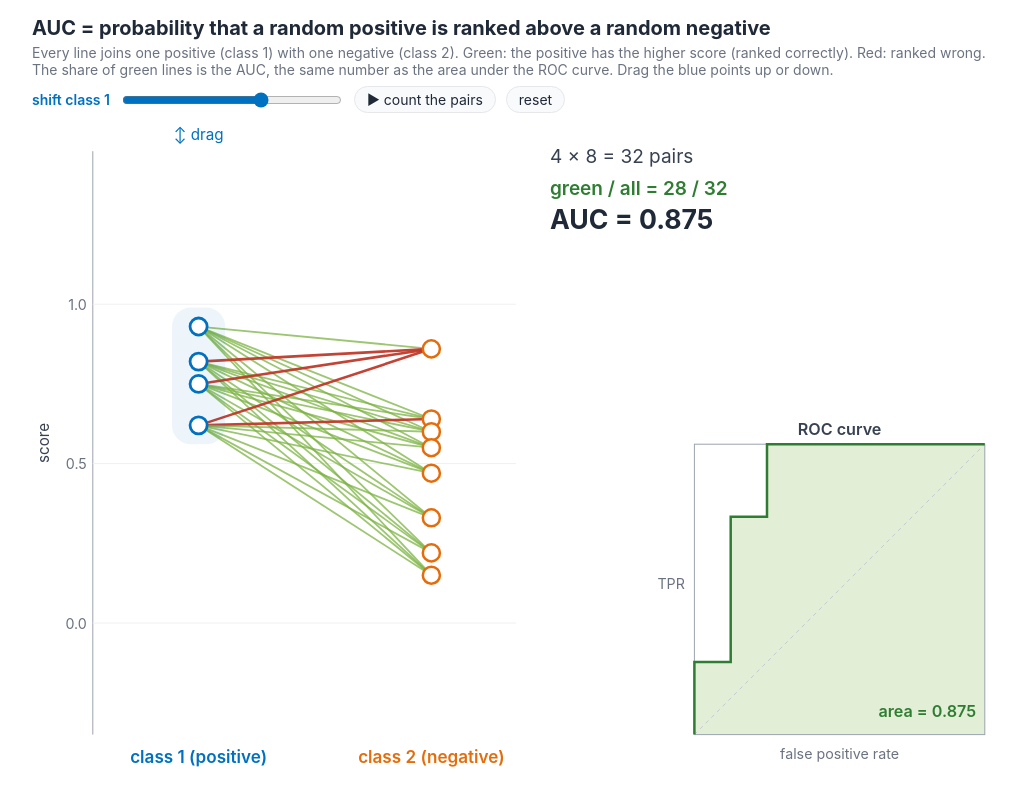
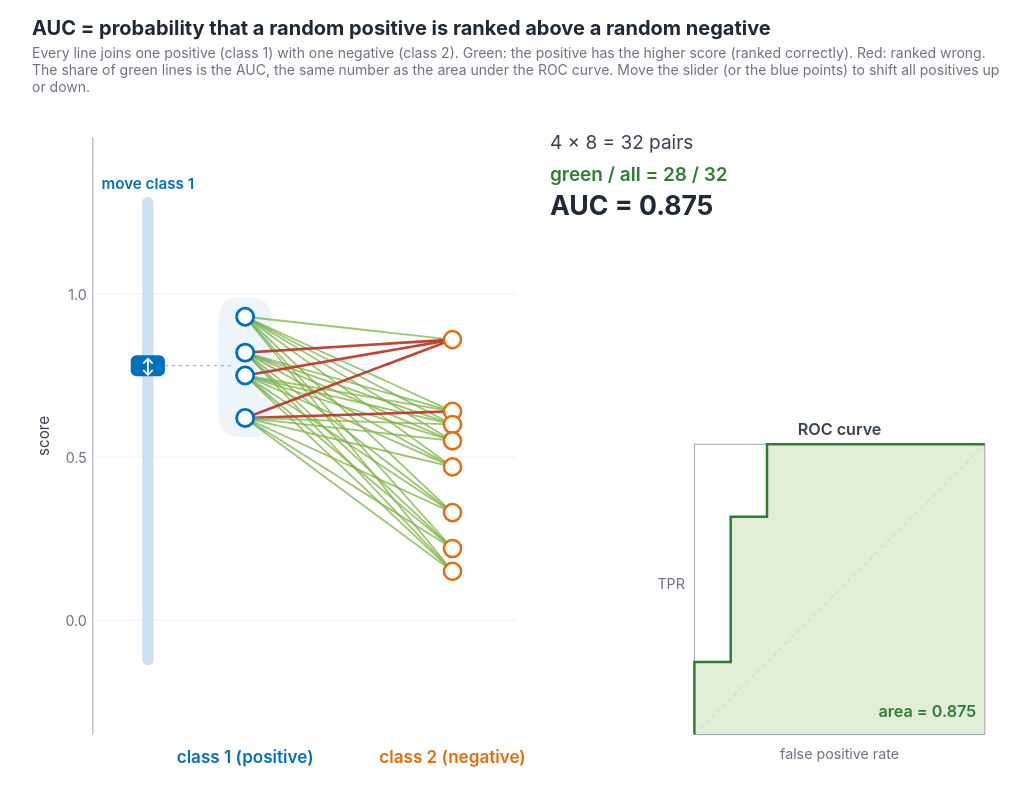
Before and after one commit to oduerr/stat_demos, a plain HTML site: page docs/auc_pairs.html in a window 1280 px wide. Shown: the whole page, without its empty margins (124-1154 px from the left). Drawn offline with Linux system fonts and the light colour scheme.

Commit message:
auc_pairs: vertical slider next to class 1 moves all positives at once; pair-counting animation and control bar removed
Co-Authored-By: Claude Opus 5.5 <noreply@anthropic.com>
Claude-Session: https://claude.ai/code/session_011CENXaKjwkzPVmH9uszgxc

```diff
--- a/docs/auc_pairs.html
+++ b/docs/auc_pairs.html
@@ -24,11 +24,7 @@
 <body>
 <main>
   <h1>AUC = probability that a random positive is ranked above a random negative</h1>
-  <p class="sub">Every line joins one positive (class 1) with one negative (class 2). Green: the positive has the higher score (ranked correctly). Red: ranked wrong. The share of green lines is the AUC, the same number as the area under the ROC curve. Drag the blue points up or down.</p>
-  <div class="bar">
-    <label for="shift">shift class 1</label><input id="shift" type="range" min="-0.9" max="0.5" step="0.005" value="0">
-    <button id="count">▶ count the pairs</button><button id="reset">reset</button>
-  </div>
+  <p class="sub">Every line joins one positive (class 1) with one negative (class 2). Green: the positive has the higher score (ranked correctly). Red: ranked wrong. The share of green lines is the AUC, the same number as the area under the ROC curve. Move the slider (or the blue points) to shift all positives up or down.</p>
   <div id="wrap"><svg id="plot"></svg></div>
 </main>
 <script>
@@ -51,8 +47,8 @@
   const POS0 = [0.93, 0.82, 0.75, 0.62];
   const NEG = [0.86, 0.64, 0.60, 0.55, 0.47, 0.33, 0.22, 0.15];
   const SMIN = -0.9, SMAX = 0.5, LO = SMIN + 0.55, HI = 0.93 + SMAX + 0.05;
-  let shift = 0, counting = -1;     // counting: index of the pair being counted, -1 = show all
-  const slider = document.getElementById('shift');
+  let shift = 0;
+  const MID = POS0.reduce((a, b) => a + b, 0) / POS0.length;   // the slider knob sits at the mean of class 1
 
   const pos = () => POS0.map(p => p + shift);
   function pairs() {
@@ -78,8 +74,8 @@
     const fs = Math.max(13, Math.min(19, W / 50));
     const L = { x0: fs * 3.2, x1: W * 0.50, t: fs * 1.8, b: H - fs * 2.6 };
     const Y = s => L.b - (s - LO) / (HI - LO) * (L.b - L.t);
-    const cx1 = L.x0 + (L.x1 - L.x0) * 0.25, cx2 = L.x0 + (L.x1 - L.x0) * 0.8;
-    geom = { Y, cx1, L, fs };
+    const cx1 = L.x0 + (L.x1 - L.x0) * 0.36, cx2 = L.x0 + (L.x1 - L.x0) * 0.85, sx = L.x0 + (L.x1 - L.x0) * 0.13;
+    geom = { Y, cx1, sx, L, fs };
     el('line', { x1: L.x0, x2: L.x0, y1: L.t, y2: L.b, stroke: '#9ca3af' });
     for (const v of [0, 0.5, 1.0]) {
       el('line', { x1: L.x0, x2: L.x1, y1: Y(v), y2: Y(v), stroke: '#eef0f3' });
@@ -88,27 +84,31 @@
     const yl = (L.t + L.b) / 2;
     tx(fs * 0.9, yl, 'score', { 'text-anchor': 'middle', fill: '#374151', transform: `rotate(-90 ${fs * 0.9} ${yl})`, style: `font-size:${fs * 0.8}px` });
 
-    const P = pairs(), n = counting < 0 ? P.length : counting + 1;
-    for (let k = 0; k < n; k++) {
-      const q = P[k];
+    const P = pairs();
+    for (const q of P) {
       el('line', { x1: cx1, y1: Y(q.p), x2: cx2, y2: Y(q.n), stroke: q.v === 1 ? '#7cb342' : q.v === 0.5 ? '#9ca3af' : '#c0392b', 'stroke-width': q.v === 1 ? 1.8 : 2.6, opacity: q.v === 1 ? 0.75 : 0.95 });
     }
-    if (counting >= 0) { const q = P[counting]; el('line', { x1: cx1, y1: Y(q.p), x2: cx2, y2: Y(q.n), stroke: q.v === 1 ? '#2e7d32' : q.v === 0.5 ? '#6b7280' : '#c0392b', 'stroke-width': 4.5 }); }
     // drag handle: a band around the blue column
     const ps = pos();
     el('rect', { x: cx1 - fs * 1.4, y: Y(Math.max(...ps)) - fs, width: fs * 2.8, height: Y(Math.min(...ps)) - Y(Math.max(...ps)) + 2 * fs, rx: fs, fill: '#0070c0', opacity: 0.07, style: 'cursor: ns-resize' });
     ps.forEach(s => el('circle', { cx: cx1, cy: Y(s), r: fs * 0.45, fill: '#fff', stroke: '#0070c0', 'stroke-width': 2.8, style: 'cursor: ns-resize' }));
     NEG.forEach(s => el('circle', { cx: cx2, cy: Y(s), r: fs * 0.45, fill: '#fff', stroke: '#e46c0a', 'stroke-width': 2.5 }));
-    tx(cx1, L.t - fs * 0.6, '↕ drag', { 'text-anchor': 'middle', fill: '#0070c0', style: `font-size:${fs * 0.8}px` });
+    // vertical slider: moves all four blue points at once
+    const ty0 = Y(MID + SMAX), ty1 = Y(MID + SMIN), ky = Y(MID + shift);
+    el('line', { x1: sx, x2: sx, y1: ty0, y2: ty1, stroke: '#cfe0f1', 'stroke-width': fs * 0.6, 'stroke-linecap': 'round', style: 'cursor: ns-resize' });
+    el('line', { x1: sx + fs * 0.9, x2: cx1 - fs * 0.7, y1: ky, y2: ky, stroke: '#0070c0', 'stroke-dasharray': '3 4', opacity: 0.6 });
+    el('rect', { x: sx - fs * 0.9, y: ky - fs * 0.55, width: fs * 1.8, height: fs * 1.1, rx: fs * 0.3, fill: '#0070c0', style: 'cursor: ns-resize' });
+    tx(sx, ky + fs * 0.32, '↕', { 'text-anchor': 'middle', fill: '#fff', 'font-weight': 700, style: `font-size:${fs * 0.85}px; pointer-events:none` });
+    tx(sx, ty0 - fs * 0.7, 'move class 1', { 'text-anchor': 'middle', fill: '#0070c0', 'font-weight': 600, style: `font-size:${fs * 0.8}px` });
     tx(cx1, L.b + fs * 1.5, 'class 1 (positive)', { 'text-anchor': 'middle', fill: '#0070c0', 'font-weight': 600, style: `font-size:${fs * 0.9}px` });
     tx(cx2, L.b + fs * 1.5, 'class 2 (negative)', { 'text-anchor': 'middle', fill: '#e46c0a', 'font-weight': 600, style: `font-size:${fs * 0.9}px` });
 
     // counter
-    const g = P.slice(0, n).reduce((a, q) => a + q.v, 0), gAll = P.reduce((a, q) => a + q.v, 0);
+    const gAll = P.reduce((a, q) => a + q.v, 0);
     const C = { x: W * 0.535, y: L.t + fs * 0.6 };
     tx(C.x, C.y, `${POS0.length} × ${NEG.length} = ${P.length} pairs`, { fill: '#374151', style: `font-size:${fs}px` });
-    tx(C.x, C.y + fs * 1.7, `green / all = ${+g.toFixed(1)} / ${n}`, { fill: '#2e7d32', 'font-weight': 600, style: `font-size:${fs}px` });
-    if (counting < 0) tx(C.x, C.y + fs * 3.5, `AUC = ${(gAll / P.length).toFixed(3)}`, { fill: '#1f2937', 'font-weight': 700, style: `font-size:${fs * 1.4}px` });
+    tx(C.x, C.y + fs * 1.7, `green / all = ${+gAll.toFixed(1)} / ${P.length}`, { fill: '#2e7d32', 'font-weight': 600, style: `font-size:${fs}px` });
+    tx(C.x, C.y + fs * 3.5, `AUC = ${(gAll / P.length).toFixed(3)}`, { fill: '#1f2937', 'font-weight': 700, style: `font-size:${fs * 1.4}px` });
 
     // ROC (bottom right), follows the shift
     const R = { x1: W - fs * 0.8, b: L.b, t: C.y + fs * 5.6 };
@@ -128,33 +128,21 @@
 
   function setShift(v) {
     shift = Math.max(SMIN, Math.min(SMAX, Math.round(v / 0.005) * 0.005));
-    slider.value = shift; draw();
+    draw();
   }
-  slider.addEventListener('input', () => { counting = -1; setShift(+slider.value); });
 
   // drag the blue points (vertical only)
   let drag = null;
   svg.addEventListener('pointerdown', e => {
     if (!geom) return;
     const r = svg.getBoundingClientRect(), x = (e.clientX - r.left) * (svg.viewBox.baseVal.width / r.width);
-    if (Math.abs(x - geom.cx1) > geom.fs * 2.5) return;
-    counting = -1;
+    if (Math.abs(x - geom.cx1) > geom.fs * 2.5 && Math.abs(x - geom.sx) > geom.fs * 1.8) return;
     drag = { y: e.clientY, s: shift, k: (HI - LO) / ((geom.L.b - geom.L.t) * r.height / svg.viewBox.baseVal.height) };
     svg.setPointerCapture(e.pointerId);
   });
   svg.addEventListener('pointermove', e => { if (drag) setShift(drag.s - (e.clientY - drag.y) * drag.k); });
   svg.addEventListener('pointerup', () => { drag = null; });
 
-  // optional: count the pairs one by one at the current position
-  let timer = null;
-  document.getElementById('count').onclick = () => {
-    clearInterval(timer); counting = 0; draw();
-    timer = setInterval(() => {
-      if (counting >= POS0.length * NEG.length - 1) { clearInterval(timer); setTimeout(() => { counting = -1; draw(); }, 600); return; }
-      counting++; draw();
-    }, 220);
-  };
-  document.getElementById('reset').onclick = () => { clearInterval(timer); counting = -1; setShift(0); };
   window.addEventListener('resize', draw);
   draw();
 })();
```
